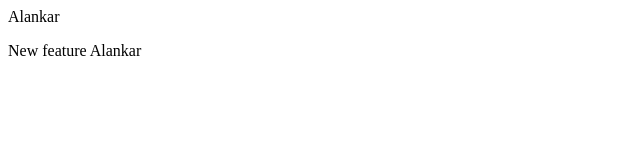
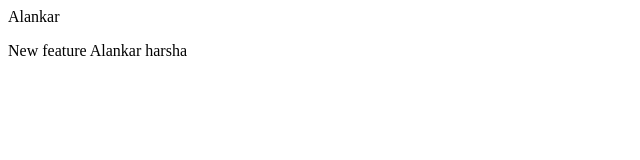
Before and after one commit to alankar1/locarepo, a plain HTML site: page localRepo/index.html in a window 1280 px wide. Shown: the full height of the page, 0-640 px from the left. Drawn offline with Linux system fonts and the light colour scheme.

Commit message:
add lastname

```diff
--- a/localRepo/index.html
+++ b/localRepo/index.html
@@ -1,3 +1,3 @@
 
 <p>Alankar  </p>
-<p>New feature Alankar  </p>
+<p>New feature Alankar  harsha</p>
```
